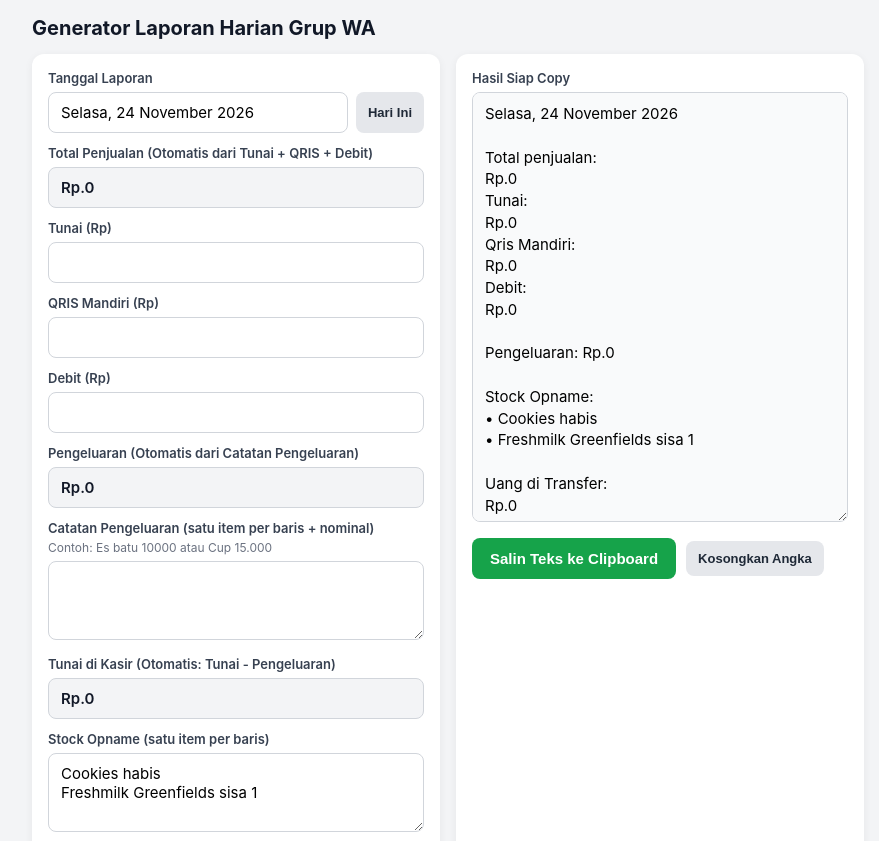
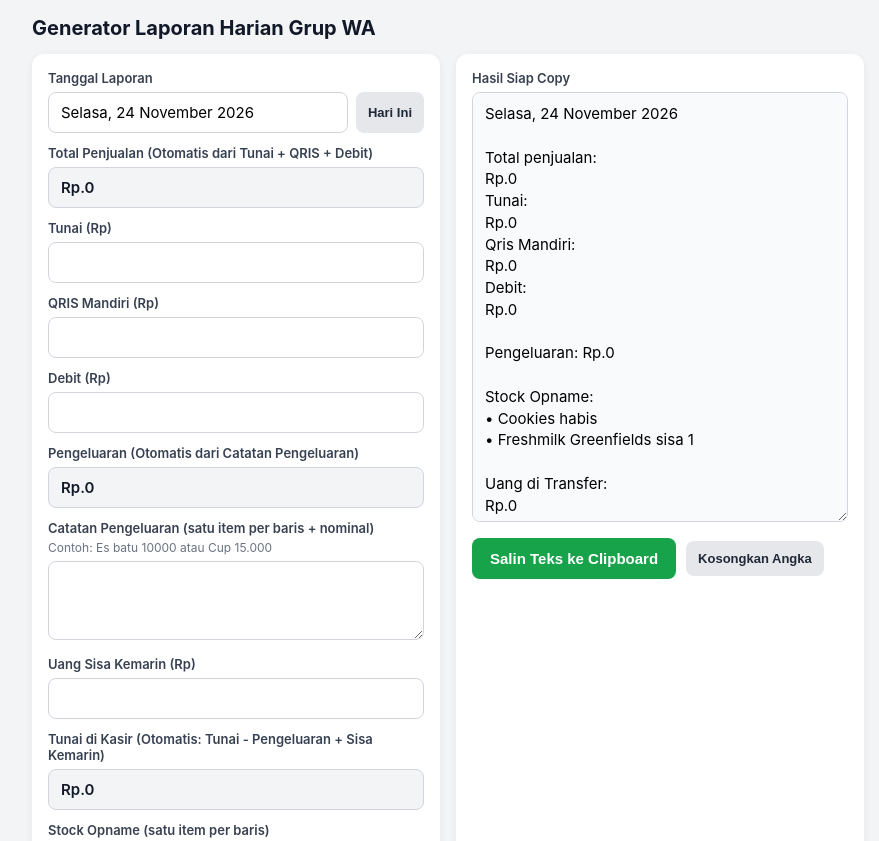
Before and after one commit to ecabindaa/laporan-wa-kasir, a plain HTML site: page index.html in a window 1280 px wide. Shown: the top 841 px of the page, without its empty margins (192-1071 px from the left). Drawn offline with Linux system fonts and the light colour scheme.

Commit message:
Update index.html

```diff
--- a/index.html
+++ b/index.html
@@ -131,7 +131,10 @@
       <div class="hint">Contoh: Es batu 10000 atau Cup 15.000</div>
       <textarea id="catatanPengeluaran" rows="3" oninput="generate()"></textarea>
 
-      <label>Tunai di Kasir (Otomatis: Tunai - Pengeluaran)</label>
+      <label>Uang Sisa Kemarin (Rp)</label>
+      <input id="sisaKemarin" type="number" inputmode="numeric" value="" oninput="generate()" />
+
+      <label>Tunai di Kasir (Otomatis: Tunai - Pengeluaran + Sisa Kemarin)</label>
       <input id="tunaiKasir" type="text" readonly />
 
       <label>Stock Opname (satu item per baris)</label>
@@ -204,6 +207,7 @@ Freshmilk Greenfields sisa 1</textarea>
       const numTunai = Number(document.getElementById("tunaiJual").value || 0);
       const numQris = Number(document.getElementById("qris").value || 0);
       const numDebit = Number(document.getElementById("debit").value || 0);
+      const numSisaKemarin = Number(document.getElementById("sisaKemarin").value || 0);
       const numTransfer = Number(document.getElementById("transfer").value || 0);
 
       const totalPenjualan = rp(numTunai + numQris + numDebit);
@@ -213,7 +217,7 @@ Freshmilk Greenfields sisa 1</textarea>
       const pengeluaran = rp(parsedExp.total);
       document.getElementById("pengeluaran").value = pengeluaran;
 
-      const tunaiKasirNum = numTunai - parsedExp.total;
+      const tunaiKasirNum = numTunai - parsedExp.total + numSisaKemarin;
       const tunaiKasir = rp(tunaiKasirNum);
       document.getElementById("tunaiKasir").value = tunaiKasir;
 
@@ -224,6 +228,7 @@ Freshmilk Greenfields sisa 1</textarea>
       const tunaiJual = rp(numTunai);
       const qris = rp(numQris);
       const debit = rp(numDebit);
+      const sisaKemarin = rp(numSisaKemarin);
       const transfer = rp(numTransfer);
 
       const rawOpname = document.getElementById("stockOpname").value
@@ -237,8 +242,12 @@ Freshmilk Greenfields sisa 1</textarea>
         ? `Pengeluaran: ${pengeluaran}\n${parsedExp.textList}`
         : `Pengeluaran: ${pengeluaran}`;
 
-      const tunaiSetelahPengeluaranSection = parsedExp.total !== 0
-        ? `\n\nTunai dikurangi pengeluaran:\n${tunaiKasir}`
+      const sisaKemarinSection = numSisaKemarin !== 0
+        ? `\n\nUang sisa kemarin:\n${sisaKemarin}`
+        : "";
+
+      const tunaiDiKasirSection = (parsedExp.total !== 0 || numSisaKemarin !== 0)
+        ? `\n\nTunai di kasir:\n${tunaiKasir}`
         : "";
 
       const text =
@@ -253,7 +262,7 @@ ${qris}
 Debit:
 ${debit}
 
-${pengeluaranSection}${tunaiSetelahPengeluaranSection}
+${pengeluaranSection}${sisaKemarinSection}${tunaiDiKasirSection}
 
 Stock Opname:
 ${rawOpname || "-"}
@@ -288,7 +297,7 @@ ${uangKasir}`;
     }
 
     function resetForm() {
-      ["tunaiJual", "qris", "debit", "transfer"]
+      ["tunaiJual", "qris", "debit", "sisaKemarin", "transfer"]
         .forEach(id => document.getElementById(id).value = "");
       document.getElementById("catatanPengeluaran").value = "";
       document.getElementById("stockOpname").value = "";
```
